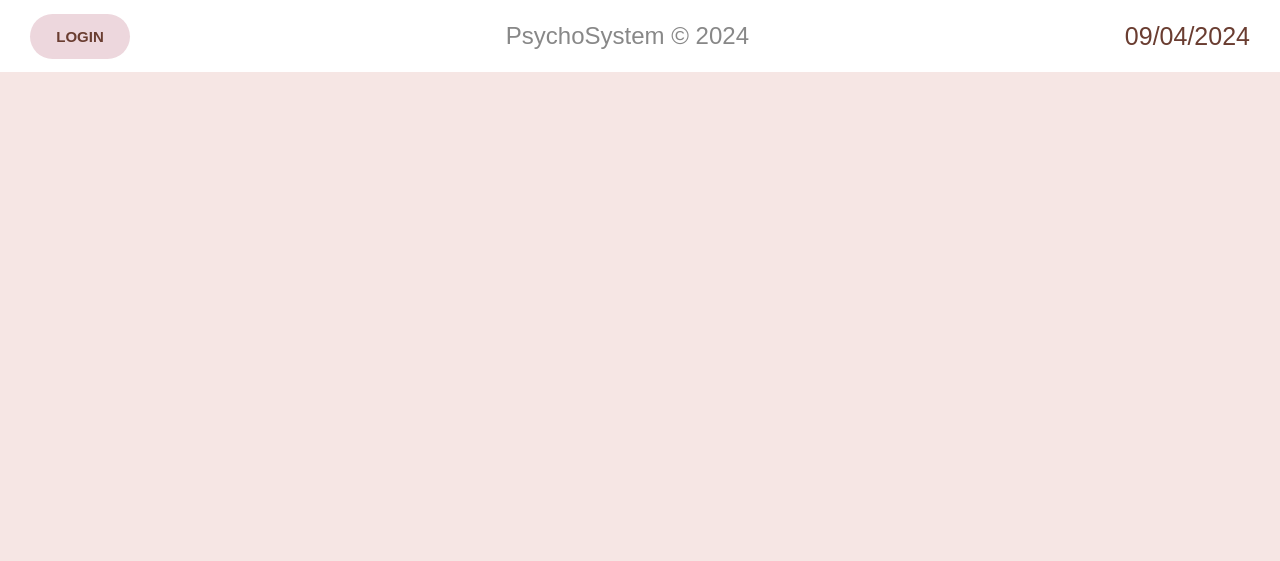
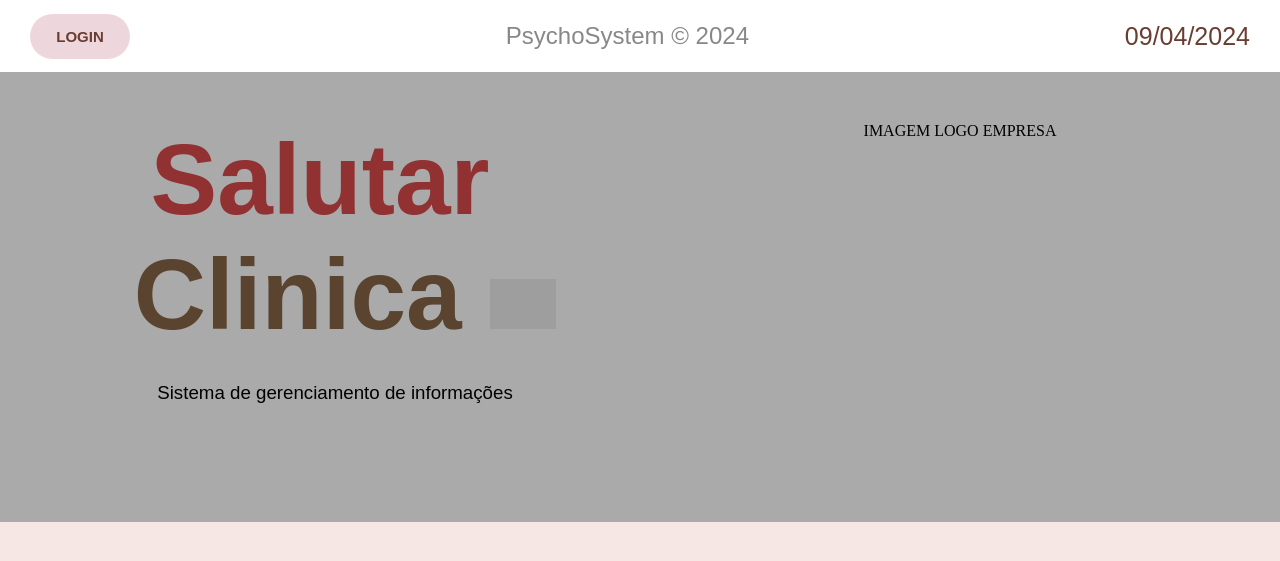
Before and after one commit to FabricioEllerSL/Clinica-Salutar, a Django app: page / in a window 1280 px wide. Shown: the top 561 px of the page. Run offline with Django 5.2, Linux system fonts and the light colour scheme; grey boxes are pictures that could not be loaded.

Commit message:
feat: cabecalho tela inicial

```diff
--- a/home/templates/home/inicio.html
+++ b/home/templates/home/inicio.html
@@ -55,6 +55,26 @@
             color: #6a3d31;
         }
 
+        .sliced{
+            width: 50%;
+            height: 400px;
+            background-color: #aaa;
+            text-align: center;
+            padding-top: 50px;
+        }
+
+        main{
+            display: flex;
+        }
+
+        .nome-empresa{
+            font-size: 100px;
+        }
+
+        .nome-empresa img{
+            height: 50px;
+        }
+
 
     </style>
 </head>
@@ -68,5 +88,16 @@
 
         <h4 class="data-atual">{{data_atual}}</h4>
     </nav>
+
+    <main>
+        <div class="sliced">
+            <h2 class="nome-empresa font-sans" style="color: #913132;">Salutar</h2>
+            <h2 class="nome-empresa font-sans" style="color: #5b442f; margin-left: 50px;">Clinica <img src="https://img.freepik.com/vetores-premium/projete-uma-proporcao-quadrada-de-moldura-de-madeira-de-1x1_925368-87.jpg" alt=""></h2>
+            <h3 class="font-sans" style="font-weight: 500; margin: 30px 0 0 30px;">Sistema de gerenciamento de informações</h3>
+        </div>
+        <div class="sliced">
+            <p>IMAGEM LOGO EMPRESA</p>
+        </div>
+    </main>
 </body>
 </html>
```
